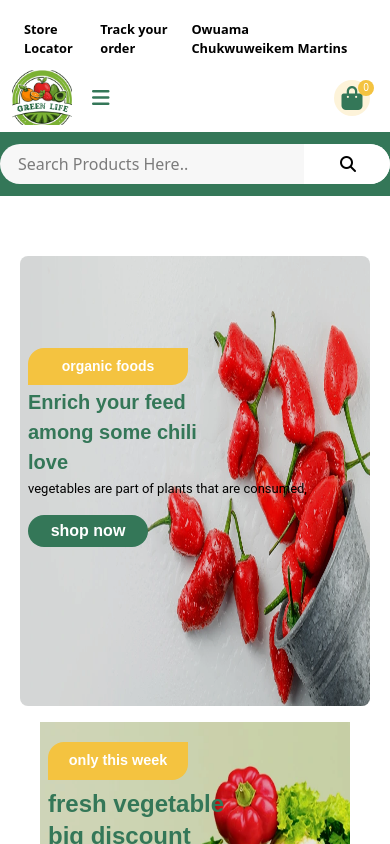
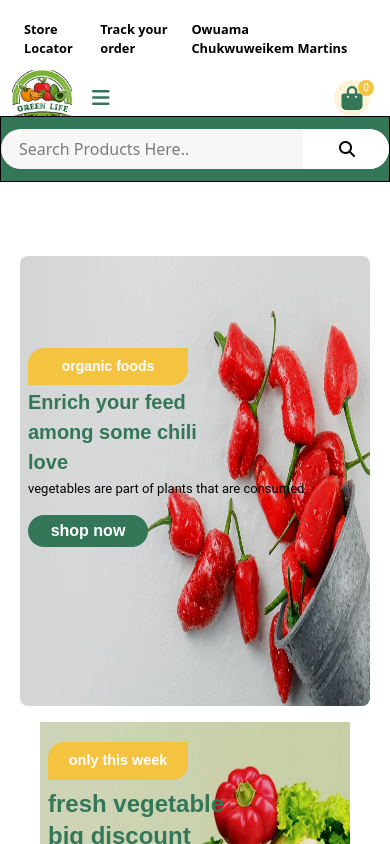
Before and after one commit to chuksowuama/GreenLife, a React (Vite) app: page / in a window 390 px wide. Shown: the top 844 px of the page. Built offline with nearby package versions, Linux system fonts and the light colour scheme.

Commit message:
Fix responsive BrowseCard on mobile

```diff
--- a/src/COMPONENTS/SearchbarComponent.jsx
+++ b/src/COMPONENTS/SearchbarComponent.jsx
@@ -41,7 +41,7 @@ const SearchbarComponent = () => {
       className={
         laptop
           ? "w-full"
-          : mobile && "py-3 bg-primary w-[100%] absolute top-33 left-0 "
+          : mobile && "py-3 bg-primary w-[100%] absolute top-29 left-0 border"
       }
     >
       <div className="bg-[#F7F7F7]  p-2 md:w-full md:h-13 rounded-3xl rounded- m-auto overflow-hidden flex items-center gap-3.5 relative ">
```
